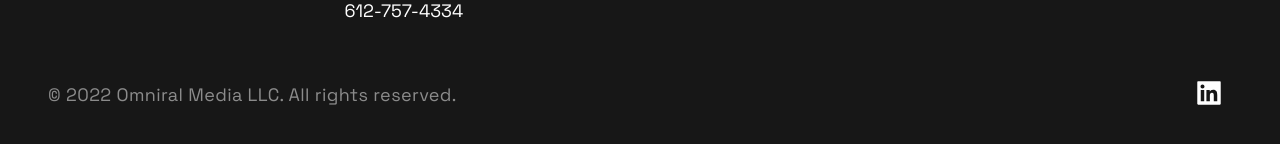
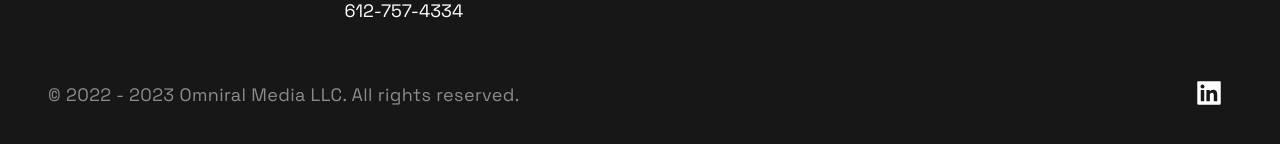
Before and after one commit to Omniral-Media-LLC/omniralmedia.com, a Next.js app: page /careers in a window 1280 px wide. Shown: the part 1788-1932 px from the top of the page. Built offline with nearby package versions, Linux system fonts and the light colour scheme.

Commit message:
Update Footer.js

```diff
--- a/src/components/Footer/Footer.js
+++ b/src/components/Footer/Footer.js
@@ -57,7 +57,7 @@ const Footer = () => {
       </LinkList>
       <SocialIconsContainer>
         <CompanyContainer>
-          <Slogan>© 2022 Omniral Media LLC. All rights reserved.</Slogan>
+          <Slogan>© 2022 - 2023 Omniral Media LLC. All rights reserved.</Slogan>
         </CompanyContainer>
         <SocialContainer>
           <SocialIcons href="https://www.linkedin.com/company/omniral-media-llc/" target="_blank">
```
